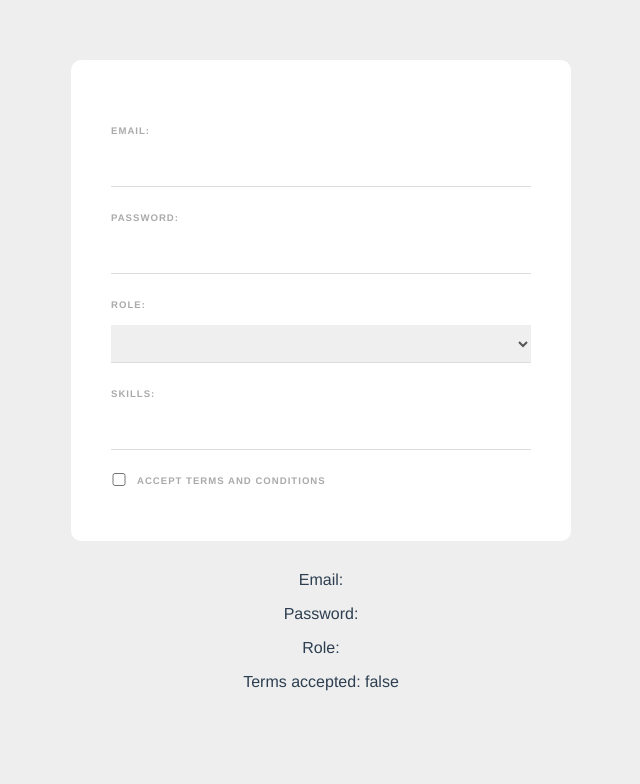
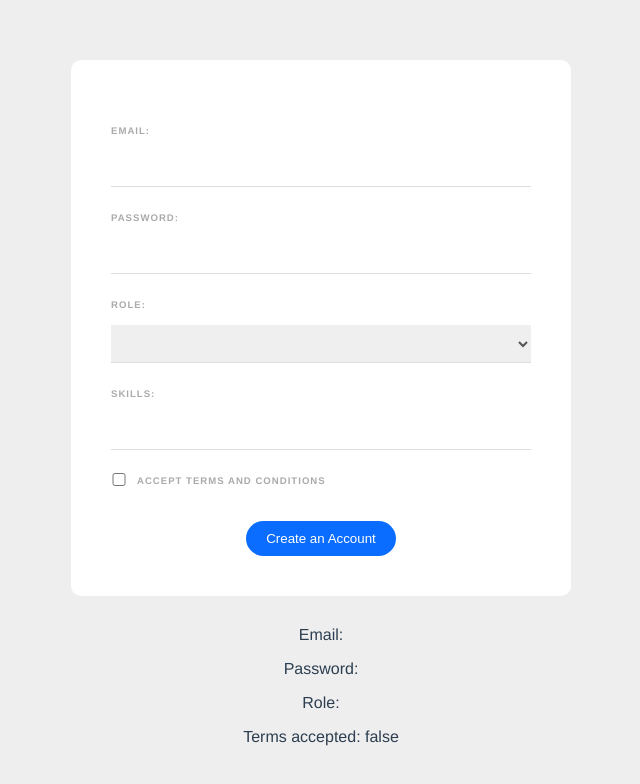
Before and after one commit to Omoefe-Ugboma/vue-formtrial, a Vue app in the folder vueformslooks/: page / in a window 1280 px wide. Shown: the top 784 px of the page, without its empty margins (319-959 px from the left). Built offline with nearby package versions, Linux system fonts and the light colour scheme.

Commit message:
Addd a submit function including validation on the password

```diff
--- a/vueformslooks/src/components/SignForms.vue
+++ b/vueformslooks/src/components/SignForms.vue
@@ -1,12 +1,12 @@
 <template>
 <div>
-        <form @submit="handleSubmit">
+    <form @submit.prevent="handleSubmit">
     <label>Email:</label>
     <input type="email" required v-model="email">
 
     <label>Password:</label>
     <input type="password" required v-model="pass">
-
+    <div v-if="passwordError" class="error">{{passwordError}}</div>
     <label>Role:</label>
     <select v-model="role">
         <option value="developer">Web Developer</option>
@@ -35,7 +35,9 @@
            <input type="checkbox" value="Edo" v-model="names">
            <label>Obaseki</label>
         </div> -->
-
+        <div class="submit">
+            <button>Create an Account</button>
+        </div>
     </form>
 
     <p>Email: {{ email }}</p>
@@ -57,7 +59,8 @@
             terms:false,
             // names:[],
             tempSkill:'',
-            skills:[]
+            skills:[],
+            passwordError:''
         }
     },
     methods:{
@@ -73,6 +76,18 @@
             this.skills = this.skills.filter((item) => {
                 return skill !==item
             })
+        },
+        handleSubmit(){
+            // console.log('form submitted');
+            this.passwordError = this.pass.length > 5 ?
+            '':'Password must be at least 6 characters long'
+            if(!this.passwordError){
+                console.log('email:', this.email)
+                console.log('password:', this.pass)
+                console.log('role:', this.role)
+                console.log('terms:', this.terms)
+                console.log('skills:', this.skills)
+            }
         }
     }
 }
@@ -123,5 +138,22 @@
     color: #777;
     cursor: pointer;
 }
-
+button{
+    background: #0b6dff;
+    border: 0;
+    padding: 10px 20px;
+    margin-top: 20px;
+    color: #fff;
+    border-radius: 20px;
+    cursor: pointer;
+}
+.submit{
+    text-align: center;
+}
+.error{
+    color: red;
+    margin-top: 10px;
+    font-size: 0.8em;
+    font-weight: bold;
+}
 </style>
```
Lines whose indentation alone changed are shown as unchanged.
